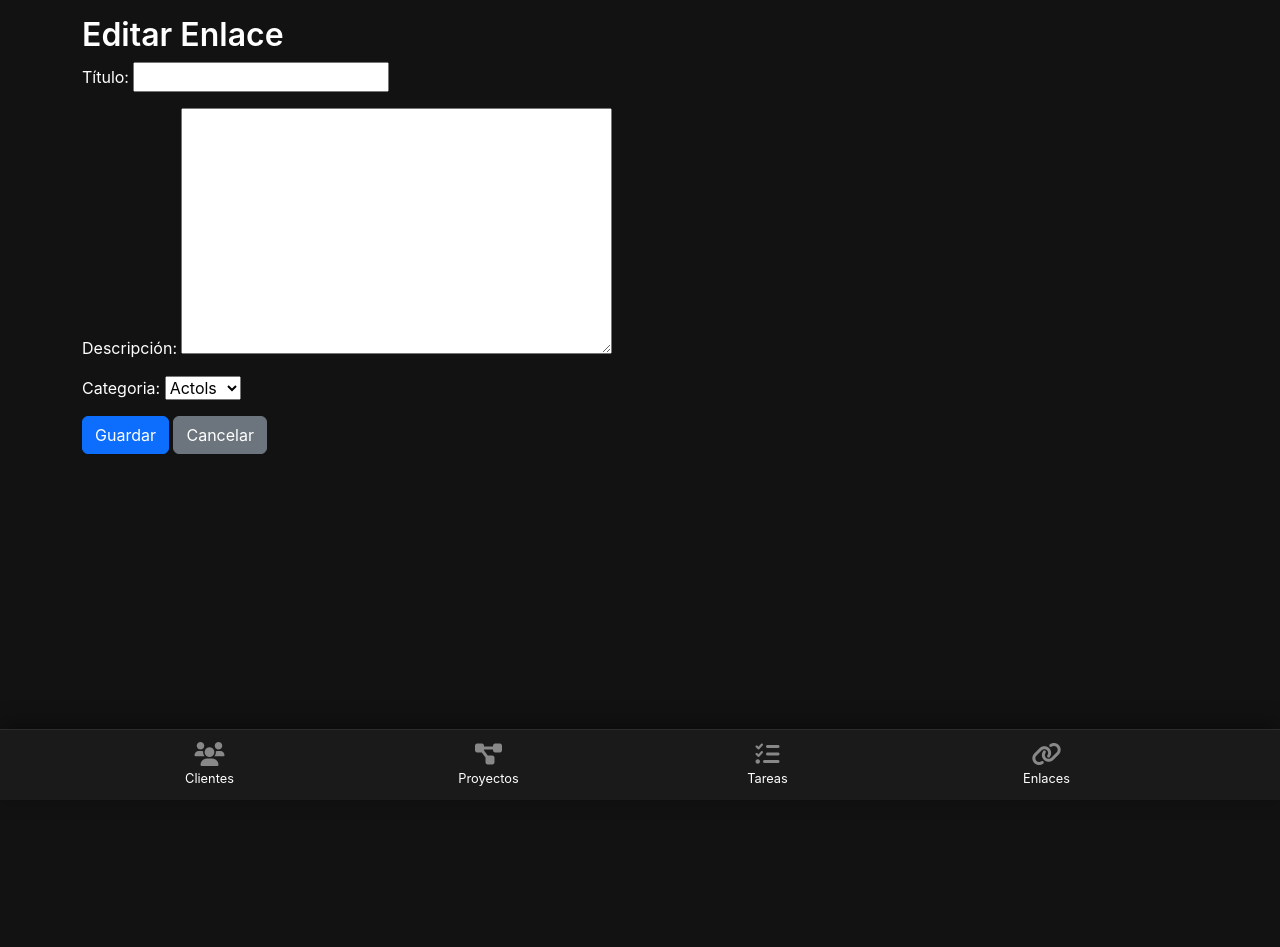
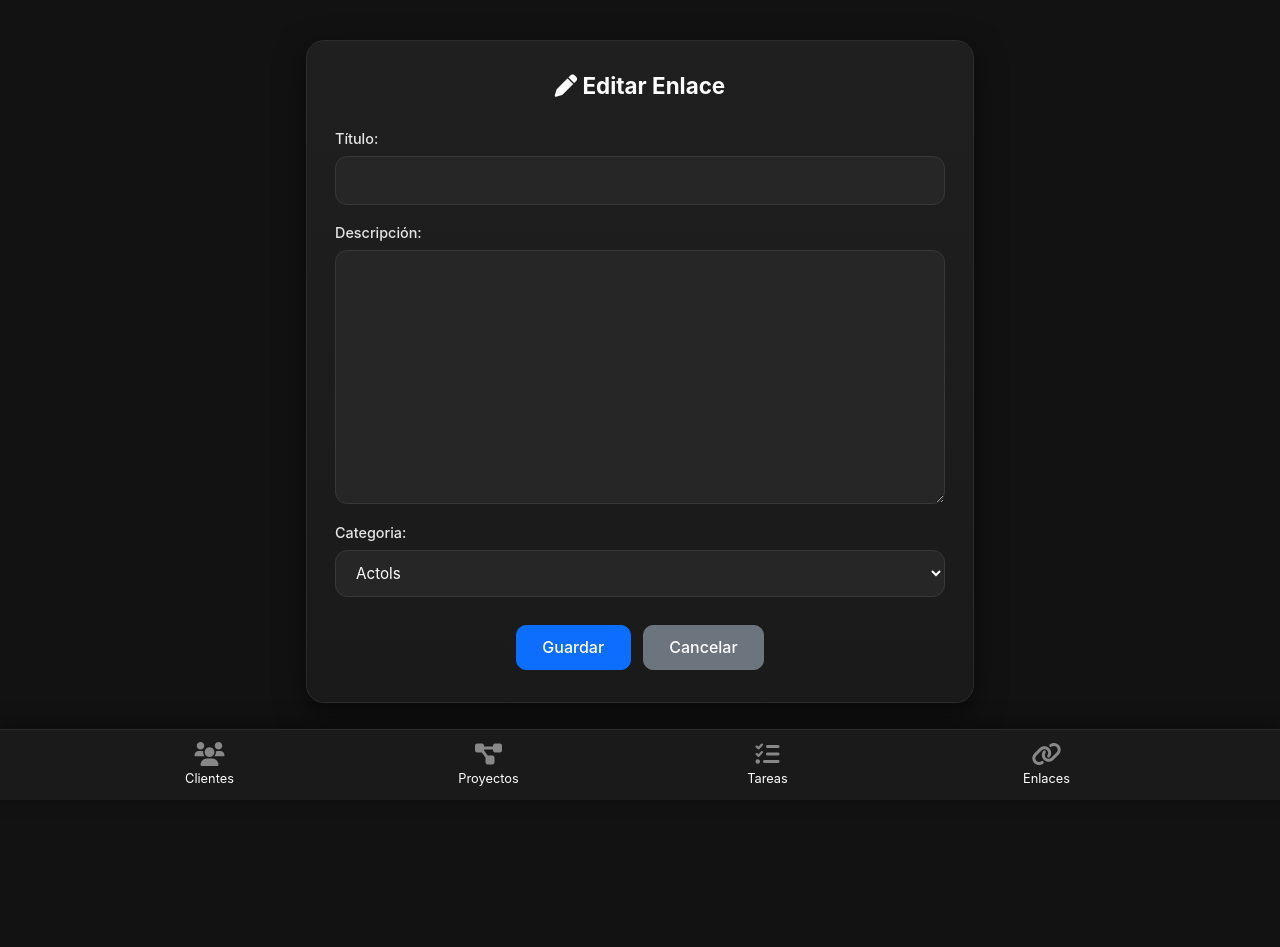
Before and after one commit to camilomurielph/crm, a Django app: template core/templates/enlaces/editar.html in a window 1280 px wide. Before the commit the page ends 786 px from the top, so only its background shows below. Run offline with Django 4.2, Linux system fonts and the light colour scheme; the template is opened without the code that fills it: values that come from a table or form of the project are taken from there, others are empty; some libraries are stand-ins or nearby versions.

Commit message:
Update editar.html

```diff
--- a/core/templates/enlaces/editar.html
+++ b/core/templates/enlaces/editar.html
@@ -1,11 +1,19 @@
 {% extends 'base.html' %}
 {% block title %}Editar Enlace - Actols CRM{% endblock %}
 {% block content %}
-<h2>Editar Enlace</h2>
+<div class="form-wrapper">
+    <div class="form-card">
+        <h2 class="form-title"><i class="fas fa-pen"></i> Editar Enlace</h2>
         <form method="post">
             {% csrf_token %}
+            <div class="form-fields">
                 {{ form.as_p }}
+            </div>
+            <div class="form-actions">
                 <button type="submit" class="btn btn-primary">Guardar</button>
                 <a href="{% url 'core:enlaces' %}" class="btn btn-secondary">Cancelar</a>
+            </div>
         </form>
+    </div>
+</div>
 {% endblock %}
```
Lines whose indentation alone changed are shown as unchanged.
